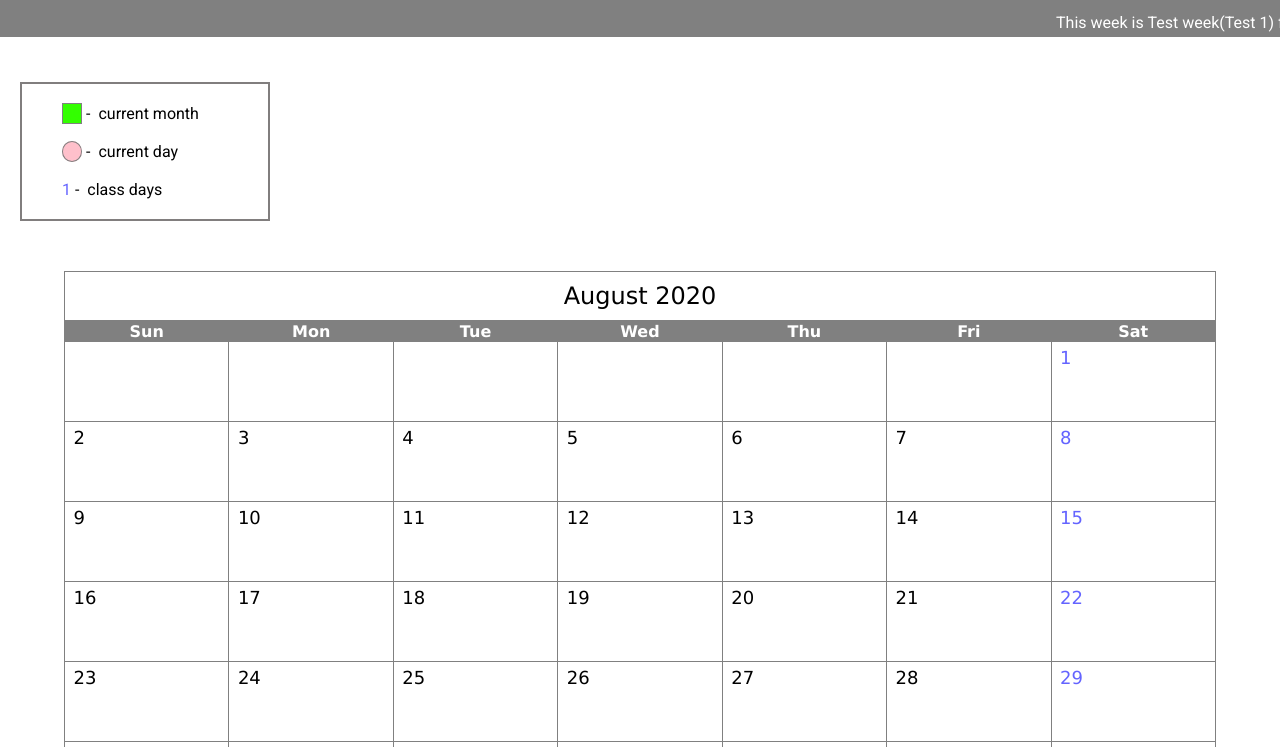
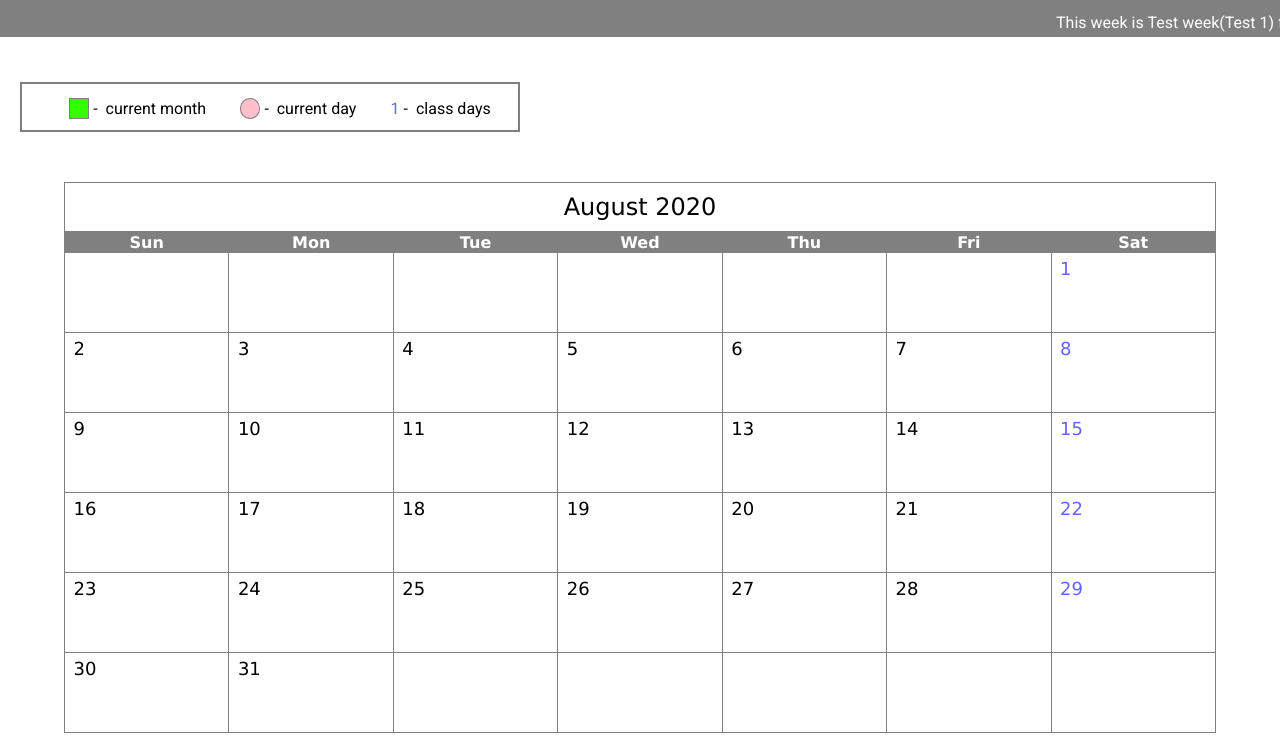
Before and after one commit to inko2coding/WLATS-Web, a plain HTML site: page calendar.html in a window 1280 px wide. Shown: the part 53-800 px from the top of the page. Drawn offline with nearby package versions, Linux system fonts and the light colour scheme; a web font is replaced by a local one.

Commit message:
old commit

```diff
--- a/calendar.html
+++ b/calendar.html
@@ -704,8 +704,8 @@
                         <h2>Follow Us</h2>
                         <p>Follow us on social media to stay up to date on our latest news.</p>
                         <a href="https://www.facebook.com/WestLATamilSchool/" target="_blank"><i class="fab fa-facebook-f"></i></a>
-                        <a href="#" target="_blank"><i class="fab fa-twitter"></i></a>
-                        <a href="#" target="_blank"><i class="fab fa-instagram"></i></a>
+                        <!-- <a href="#" target="_blank"><i class="fab fa-twitter"></i></a>
+                        <a href="#" target="_blank"><i class="fab fa-instagram"></i></a> -->
                         <a href="mailto: westlatamil@gmail.com" target="_blank"><i class="fas fa-envelope"></i></a>
                     </div>
                     <!-- <div class="col-md-3 col-ms-6 col-xs-12 segment-four sm-mb-30">
--- a/style.css
+++ b/style.css
@@ -566,8 +566,16 @@ footer h2 {
 .cal .legend-key {
     border: 2px solid rgb(129, 126, 126);
     padding: 20px;
-    width: 250px;
+    height: 50px;
+    width: 500px;
     margin: 20px;
+    display: flex;
+}
+
+.legend-key .curmonth,
+.legend-key .curday,
+.legend-key .saturclass {
+    margin: -5px auto;
 }
 
 .legend-key .curmonth:before {
```
Also changed, not shown: about.html (+2 -2 lines), contact.html (+2 -2 lines), gallery.html (+2 -2 lines), home.html (+2 -2 lines), registration.html (+2 -2 lines), staff.html (+2 -2 lines).
